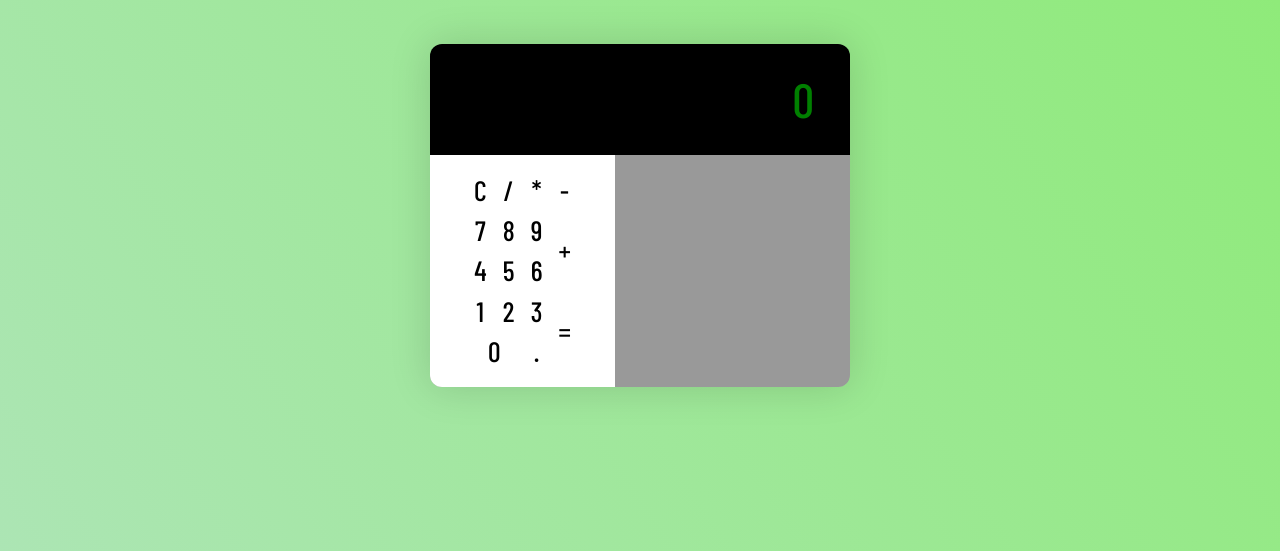
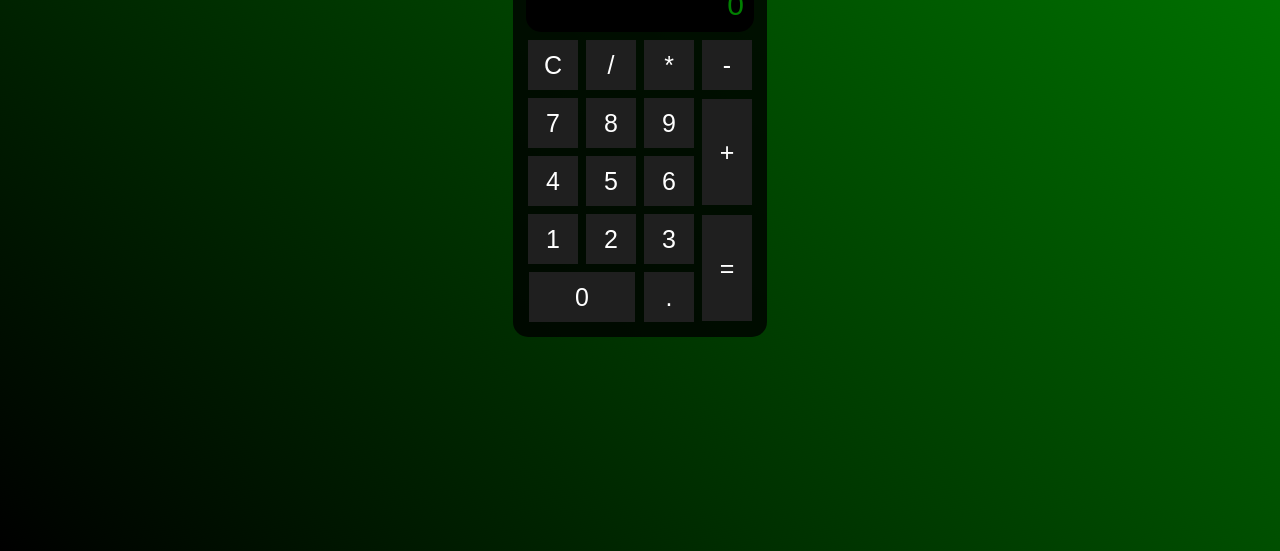
Before and after one commit to reisseduardo/projeto-de-estudo-calculadora-js, a plain HTML site: page index.html in a window 1280 px wide. Shown: the part 249-800 px from the top of the page. Drawn offline with nearby package versions, Linux system fonts and the light colour scheme.

Commit message:
reescrevi o estilo para adequar a tabela inserida no html simplificando os codigos

```diff
--- a/styles.css
+++ b/styles.css
@@ -1,174 +1,62 @@
-html {
-    box-sizing: border-box;
+* {
+    margin: 0;
+    padding: 0;
+    font-family: crossorigin, sans-serif;
 }
 
-*,
-*::before,
-*::after {
-    box-sizing: inherit;
-}
-
-body {
-    margin: 0;
-}
-
-embed,
-iframe,
-img,
-object,
-video {
-    max-width: 100%;
-}
-
-h1,
-h2,
-h3,
-h4,
-h5,
-h6,
-ul,
-ol,
-li,
-p,
-pre,
-blockquote,
-figure,
-hr {
-    margin: 0;
-    padding-right: 0;
-    padding-left: 0;
-}
-
-a {
-    text-decoration: none;
-}
-
-a:focus {
-    outline: none;
-}
-
-h1,
-h2,
-h3,
-h4,
-h5,
-h6 {
-    display: block;
-}
-
-ol,
-ul {
-    list-style: none;
+.fundo {
+    background-image: linear-gradient(45deg, black, green);
+    height: 100vh;
+    text-align: center;
 }
 
 h1 {
-    margin-left: 10%;
-}
-
-input,
-textarea,
-button {
-    border: 0;
-    border-radius: 0;
-    background-color: transparent;
-    font-size: inherit;
-    font-family: inherit;
-    font-weight: inherit;
-    outline: none;
-    appearance: none;
-    text-align: left;
-}
-
-input:hover,
-input:active,
-input:focus,
-textarea:hover,
-textarea:active,
-textarea:focus,
-button:hover,
-button:active,
-button:focus {
-    outline: none;
-}
-
-:root {
-    font-family: "Barlow Condensed", Arial, sans-serif;
-}
-
-html {
-    font-size: 175%;
-    font-weight: 300;
-    line-height: 1.3;
-}
-
-body {
-    align-items: center;
-    background-image: linear-gradient(236deg, #8ceb74, #ace5b4);
-    display: flex;
-    height: 100vh;
-    justify-content: center;
-}
-
-.container {
-    max-width: 20em;
-}
-
-.container>p {
-    text-align: center;
+    padding: 50px;
 }
 
 .calculadora {
-    border-radius: 12px;
-    box-shadow: 0 0 40px 0px rgba(0, 0, 0, 0.15);
-    margin-left: auto;
-    margin-right: auto;
-    margin-top: 2em;
-    max-width: 15em;
-    overflow: hidden;
+    position: absolute;
+    background-color: rgba(0, 0, 0, 0.8);
+    top: 50%;
+    left: 50%;
+    transform: translate(-50%, -50%);
+    border-radius: 15px;
+    padding: 10px;
 }
 
 .calculadora__display {
     background-color: black;
+    margin: 3px;
     color: green;
-    font-size: 1.714285714em;
-    padding: 0.5em 0.75em;
+    border-radius: 15px;
     text-align: right;
+    font-size: 30px;
+    padding: 10px;
 }
 
-.calculadora__botoes {
-    background-color: #999;
-    display: grid;
-    grid-gap: 1px;
-    grid-template-columns: repeat(4, 1fr);
+.botao {
+    background-color: rgb(31, 31, 31);
+    margin: 3px;
+    width: 50px;
+    height: 50px;
+    font-size: 25px;
+    color: white;
+    cursor: pointer;
+    border: none;
 }
 
-.calculadora__botoes>* {
-    background-color: #fff;
-    padding: 0.5em 1.25em;
-    position: relative;
-    text-align: center;
+.botao:hover {
+    background-color: black;
 }
 
-.calculadora__botoes>*:active::before,
-.calculadora__botoes>.is-depressed::before {
-    background-color: rgba(0, 0, 0, 0.2);
-    bottom: 0;
-    box-shadow: 0 0 6px 0 rgba(0, 0, 0, 0.5) inset;
-    content: "";
-    left: 0;
-    opacity: 0.3;
-    position: absolute;
-    right: 0;
-    top: 0;
-    z-index: 1;
+#soma {
+    height: 106px;
 }
 
-.botao--operador {
-    background-color: #eee;
+#calcula {
+    height: 106px;
 }
 
-.botao--igual {
-    background-image: linear-gradient(to bottom, #179113, #3f992d);
-    grid-column: -2;
-    grid-row: 2 / span 4;
+#zero {
+    width: 106px;
 }
```
